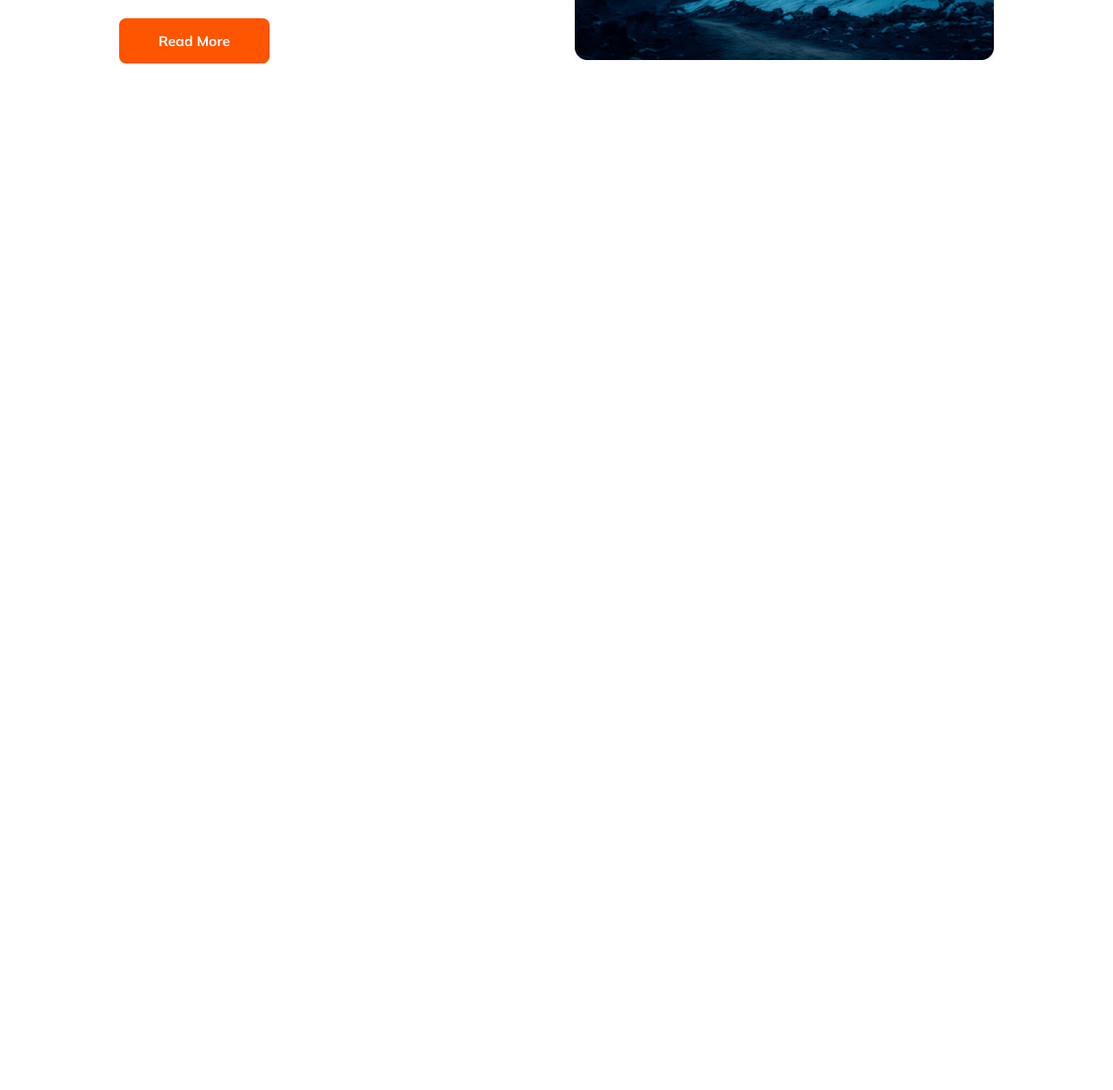
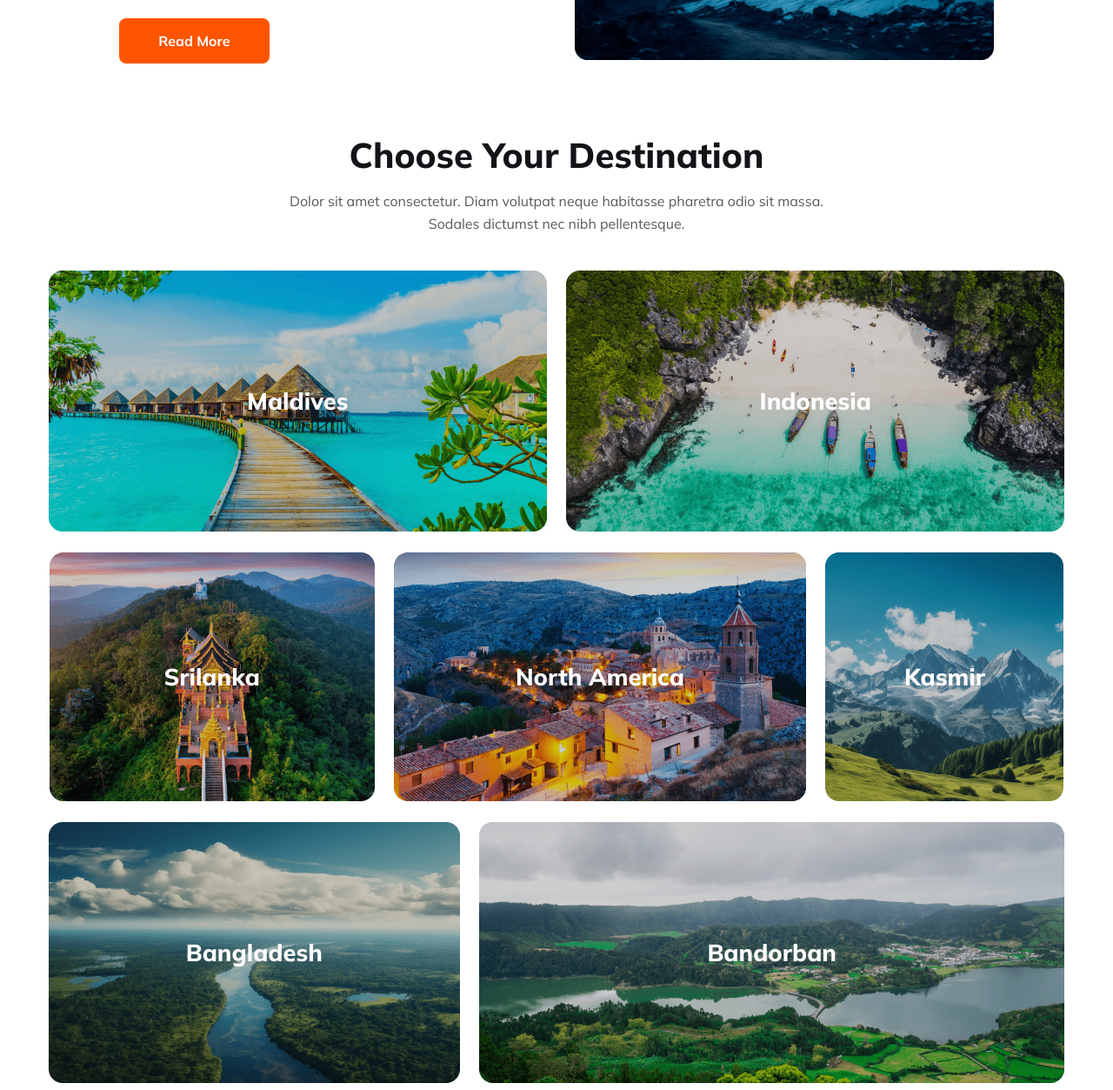
Before and after one commit to AH-Sazzad/hero-travel, a plain HTML site: page index.html in a window 1280 px wide. Shown: the part 993-2246 px from the top of the page at 87% size. Before the commit the page ends 1074 px from the top, so only its background shows below. Drawn offline with Linux system fonts and the light colour scheme.

Commit message:
destination added

```diff
--- a/index.html
+++ b/index.html
@@ -63,6 +63,42 @@
                     </div>
 
                 </div>
+                <section class="destination">
+                    <div class="destination-content">
+                        <h1 class="destination-title">Choose Your Destination</h1>
+                        <p class="destination-description">Dolor sit amet consectetur. Diam volutpat neque habitasse pharetra odio sit massa. Sodales dictumst nec nibh pellentesque.</p>
+                    </div>
+                    <div class="destination-img">
+                        <div class="row">
+                            <div id="img1">
+                                <h1>Maldives</h1>
+                            </div>
+                            <div id="img2">
+                                <h1>Indonesia</h1>
+                            </div>
+                        </div>
+                        <div class="row">
+                            <div id="img3">
+                                <h1>Srilanka</h1>
+                            </div>
+                            <div id="img4">
+                                <h1>North America</h1>
+                            </div>
+                            <div id="img5">
+                                <h1>Kasmir</h1>
+                            </div>
+                        </div>
+                        <div class="row">
+                            <div id="img6">
+                                <h1>Bangladesh</h1>
+                            </div>
+                            <div id="img7">
+                                <h1>Bandorban</h1>
+                            </div>
+                        </div>
+                    </div>
+
+                </section>
             </main>
 
     </section>
--- a/style.css
+++ b/style.css
@@ -133,9 +133,104 @@ line-height: normal;
 padding-left: 1rem ;
 
 }
-.header-content .select .btn{
+/* destination section */
+.destination{
+    display: flex;
+    flex-direction: column;
+    justify-content:center ;
+    align-items: center;
+    margin-top: 10vh;
+}
+.destination-content{
+    display: flex;
+    flex-direction: column;
+    justify-content: center;
+    align-items: center;
+}
+.destination-title{
+color: #131318;
+text-align: center;
+font-family: Mulish;
+font-size: 2.5rem;
+font-weight: 800;
+margin: 0%;
+}
+.destination-description{
+    width: 70%;
+color: rgba(19, 19, 24, 0.70);
+text-align: center;
+font-family: Mulish;
+font-size: 1rem;
+font-weight: 400;
+line-height: 1.6rem; /* 162.5% */
+}
+.row{
+    width: 100%;
+    display: flex;
+    gap: 1.4rem;
+    margin-top: 1.5rem;
+    justify-content: center;
+    align-items: center;
 
 }
+.row div {
+    display: flex;
+    justify-content: center;
+    align-items: center;
+    width: 100%;
+}
+.row div h1{
+    color: #FFF;
+text-align: center;
+font-family: Mulish;
+font-size: 1.7rem;
+font-weight: 800;
+}
+#img1{
+    width:573px;
+    height:300px;
+background-image: url(Images/Rectangle\ 5.png);
+background-repeat: no-repeat;
+
+}
+
+#img2{
+    width:573px;
+    height:300px;
+background-image: url(Images/Rectangle\ 8.png);
+background-repeat: no-repeat;
+}
+#img3{
+    width: 374px;
+    height: 286px;
+background-image: url(Images/Rectangle\ 6.png);
+background-repeat: no-repeat;
+}
+#img4{
+    width: 474px;
+    height: 286px;
+background-image: url(Images/Rectangle\ 7.png);
+background-repeat: no-repeat;
+}
+#img5{
+    width: 274px;
+    height: 286px;
+background-image: url(Images/Rectangle\ 9.png);
+background-repeat: no-repeat;
+}
+#img6{
+    width: 473px;
+    height: 300px;
+background-image: url(Images/Rectangle\ 11.png);
+background-repeat: no-repeat;
+}
+#img7{
+    width: 673PX;
+    height: 300px;
+background-image: url(Images/Rectangle\ 10.png);
+background-repeat: no-repeat;
+}
+
 /* tours section */
 .tours{
     display: flex;
@@ -230,6 +325,13 @@ line-height: 1.6rem; /* 162.5% */
     .tours .tours-img img{
         margin-top: 1.5rem;
     }
+    /* DESTINATION */
+    .row{
+        flex-direction: column;
+        justify-content: center;
+        align-items: center;
+    }
+
 }
 /* tablet web layout */
 @media screen and (min-width:577px) and (max-width:1024px) {
@@ -279,4 +381,9 @@ line-height: 1.6rem; /* 162.5% */
         width: 70%;
 
     }
+    .row{
+        flex-direction: column;
+        justify-content: center;
+        align-items: center;
+    }
 }
```
